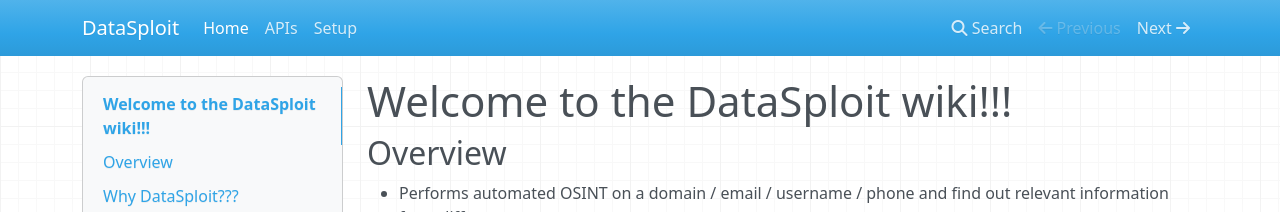
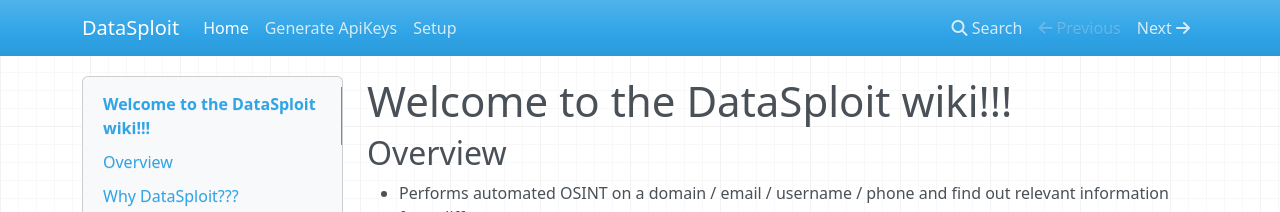
Before and after one commit to dvopsway/datasploit, an MkDocs documentation site: the page built from docs/index.md, in a window 1280 px wide. Shown: the top 212 px of the page. Built offline with MkDocs 1.6.1, drawn with Linux system fonts in a browser that asks for light colours; nearby versions of some CDN libraries; old or Windows-style settings are respelled for this version of MkDocs.

Commit message:
updated wrong doc

```diff
--- a/mkdocs.yml
+++ b/mkdocs.yml
@@ -1,5 +1,5 @@
 site_name: DataSploit
 pages:
 - Home: 'index.md'
-- APIs: 'apiGeneration.md'
+- 'Generate ApiKeys': 'apiGeneration.md'
 - Setup: 'setupGuide.md'
```
